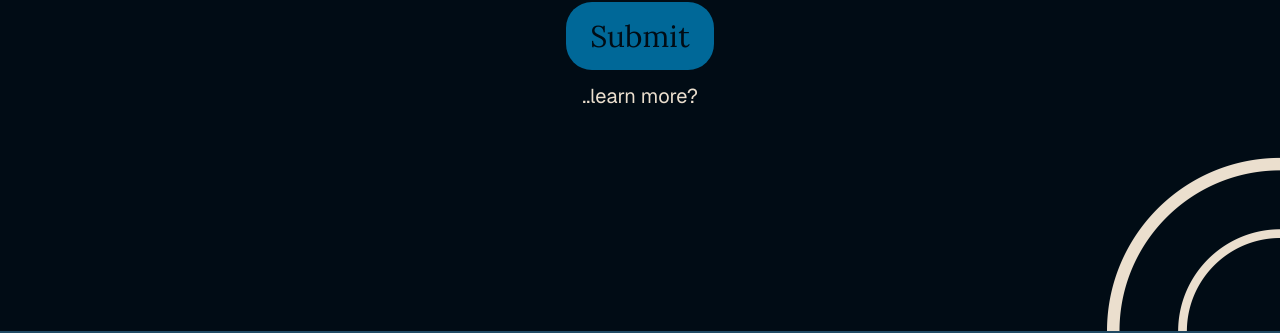
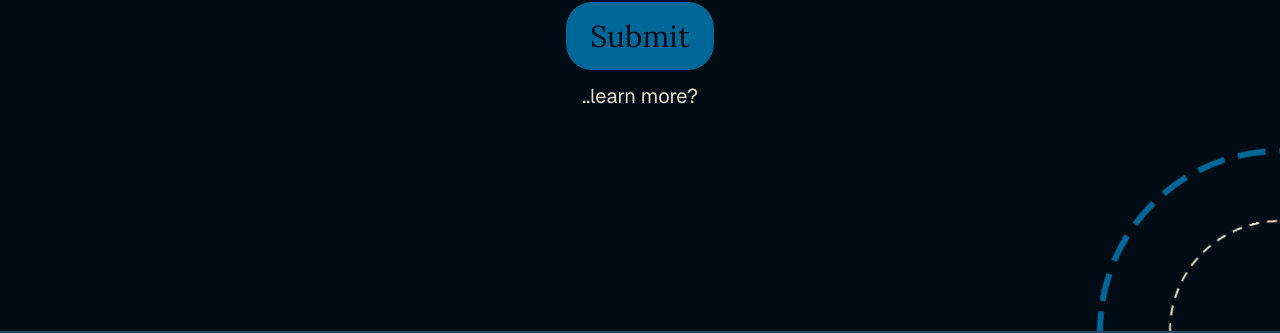
Before and after one commit to JakeOJeff/orbit, a Next.js app: page / in a window 1280 px wide. Shown: the part 469-802 px from the top of the page. Built offline with nearby package versions, Linux system fonts and the light colour scheme; a web font is replaced by a local one.

Commit message:
Orbit animation

```diff
--- a/app/page.tsx
+++ b/app/page.tsx
@@ -27,13 +27,61 @@ export default function Home() {
             <a className="bg-[#006898] hover:bg-[#004b6e] text-[#010C15] hover:text-[#368dd4] font-(family-name:--font-lora) transition-all duration-300 ease-in-out rounded-4xl p-6 py-4 text-xl sm:text-3xl" href="fillout.com">Submit</a>
             <a className="text-[#EBDFCE] text-base sm:text-xl my-3" href="#about">..learn more?</a>
           </div>
-          <div className="absolute bottom-0 right-0 z-20">
+          {/* <div className="absolute bottom-0 right-0 z-20">
             <Image
               src="/border-circles-1.png"
               alt="Hack Club"
               width = {200}
               height = {200}
             />
+          </div> */}
+          <div className="absolute bottom-0 right-0 z-20" style={{ width: 220, height: 220 }}>
+            <style>{`
+    @keyframes spin-cw { from { transform: rotate(0deg); } to { transform: rotate(360deg); } }
+    @keyframes spin-ccw { from { transform: rotate(0deg); } to { transform: rotate(-360deg); } }
+    @keyframes spin-cw-fast { from { transform: rotate(0deg); } to { transform: rotate(360deg); } }
+  `}</style>
+            <svg
+              width="220"
+              height="220"
+              viewBox="0 0 220 220"
+              xmlns="http://www.w3.org/2000/svg"
+              style={{ overflow: 'visible', position: 'absolute', bottom: 0, right: 0 }}
+            >
+              <clipPath id="corner-clip">
+                <rect x="0" y="0" width="220" height="220" />
+              </clipPath>
+              <g clipPath="url(#corner-clip)">
+                {/* Outer orbit ring */}
+                <circle
+                  cx="220" cy="220" r="180"
+                  fill="none"
+                  stroke="#006898"
+                  strokeWidth="6"
+                  strokeDasharray="28 14"
+                  style={{ transformOrigin: '220px 220px', animation: 'spin-cw 12s linear infinite' }}
+                />
+                {/* Planet on outer ring */}
+                <g style={{ transformOrigin: '220px 220px', animation: 'spin-cw 24s linear infinite' }}>
+                  <circle cx="220" cy="40" r="10" fill="#006898" />
+                  {/* Moon ring around planet */}
+                  <g style={{ transformOrigin: '220px 40px', animation: 'spin-ccw 2s linear infinite' }}>
+                    <circle cx="220" cy="40" r="18" fill="none" stroke="#EBDFCE" strokeWidth="1.5" strokeDasharray="4 3" />
+                    <circle cx="220" cy="22" r="3.5" fill="#EBDFCE" />
+                  </g>
+                </g>
+
+                {/* Inner orbit ring */}
+                <circle
+                  cx="220" cy="220" r="110"
+                  fill="none"
+                  stroke="#EBDFCE"
+                  strokeWidth="2"
+                  strokeDasharray="10 8"
+                  style={{ transformOrigin: '220px 220px', animation: 'spin-ccw 8s linear infinite' }}
+                />
+              </g>
+            </svg>
           </div>
         </div>
       </main>
```
Lines whose indentation alone changed are shown as unchanged.
